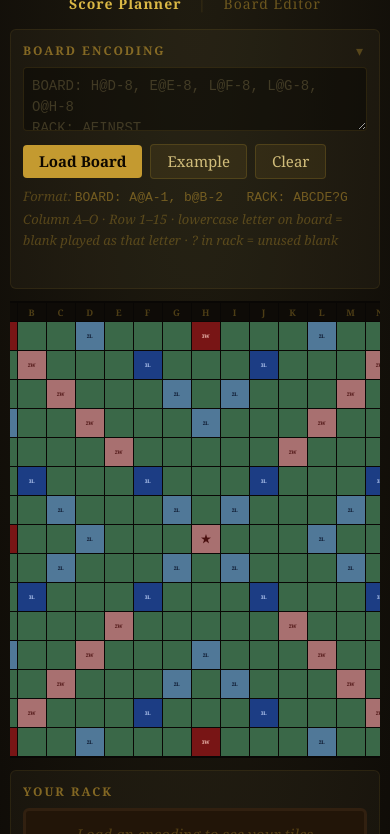
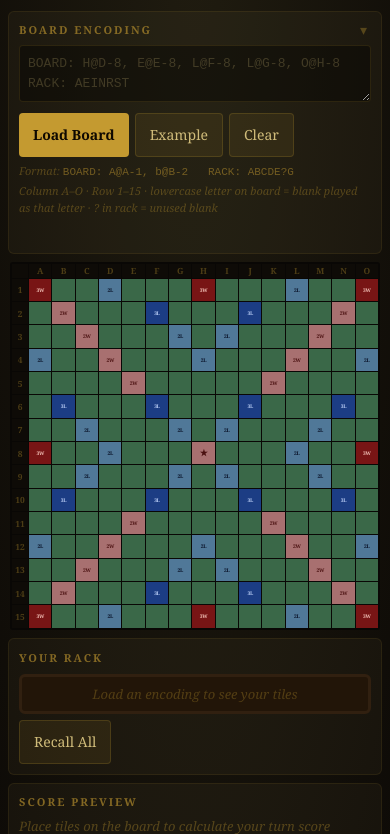
Before and after one commit to JamesPBurke/resummit, a plain HTML site: page index.html in a window 390 px wide. Shown: the part 62-896 px from the top of the page. Drawn offline with Linux system fonts and the light colour scheme; no server answers.

Commit message:
repairing the UI for portrait mode optimization

```diff
--- a/index.html
+++ b/index.html
@@ -8,7 +8,10 @@
     *, *::before, *::after { box-sizing: border-box; margin: 0; padding: 0; }
 
     :root {
-      --cell: clamp(28px, 5.5vw, 48px);
+      /* Viewport-fit: board always fills but never overflows on portrait mobile.
+         Board width = 15.72×cell + 19px; body side padding = 10px×2 = 20px.
+         So cell = (100vw − 39px) / 15.72 makes board = 100vw − 20px exactly. */
+      --cell: clamp(18px, calc((100vw - 39px) / 15.72), 48px);
       --radius: 6px;
       --gold:        #c49a30;
       --gold-bright: #dab845;
@@ -163,7 +166,7 @@
       justify-content: center;
       background: #0e0b07;
       color: rgba(196,154,48,0.35);
-      font-size: clamp(9px, 1.5vw, 14px);
+      font-size: clamp(7px, calc(var(--cell) * 0.38), 13px);
       font-weight: bold;
       font-family: Georgia, serif;
     }
@@ -516,6 +519,69 @@
     button:focus-visible {
       outline: 3px solid var(--gold-bright);
       outline-offset: 2px;
+    }
+
+    /* ── Mobile portrait ────────────────────────────────────── */
+    @media (max-width: 600px) {
+      body {
+        padding: 10px 8px 20px;
+      }
+
+      h1 {
+        font-size: clamp(16px, 5.5vw, 26px);
+        margin-bottom: 6px;
+        letter-spacing: 3px;
+      }
+
+      .page-nav {
+        margin-bottom: 10px;
+        font-size: 13px;
+      }
+
+      .panel {
+        padding: 10px;
+        margin-bottom: 8px;
+      }
+
+      .panel-title { font-size: 11px; }
+
+      /* Taller touch targets (≥44px) */
+      button {
+        padding: 13px 14px;
+        font-size: 14px;
+        min-height: 44px;
+      }
+
+      .btn-row { gap: 6px; margin-top: 6px; }
+
+      textarea {
+        min-height: 50px;
+        font-size: 13px;
+      }
+
+      .hint { font-size: 11px; margin-top: 5px; }
+
+      .board-scroll { margin-bottom: 8px; }
+
+      .rack-bar {
+        gap: 3px;
+        padding: 6px 6px;
+        min-height: calc(var(--cell) + 18px);
+      }
+
+      .rack-tile {
+        width: calc(var(--cell) + 4px);
+        height: calc(var(--cell) + 4px);
+      }
+
+      .score-word { font-size: 15px; }
+      .score-pts  { font-size: 15px; min-width: 26px; }
+      .score-row  { font-size: 14px; }
+      .score-mult { font-size: 11px; }
+      .score-total strong { font-size: 22px; }
+      .score-placeholder { font-size: 13px; }
+      .empty-hint        { font-size: 13px; }
+      .error-msg         { font-size: 12px; }
     }
 
     /* ── Word validation ────────────────────────────────────── */
```
